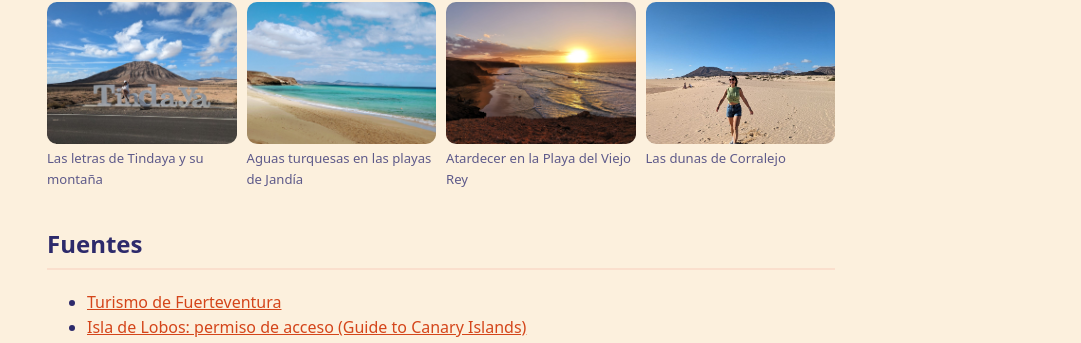
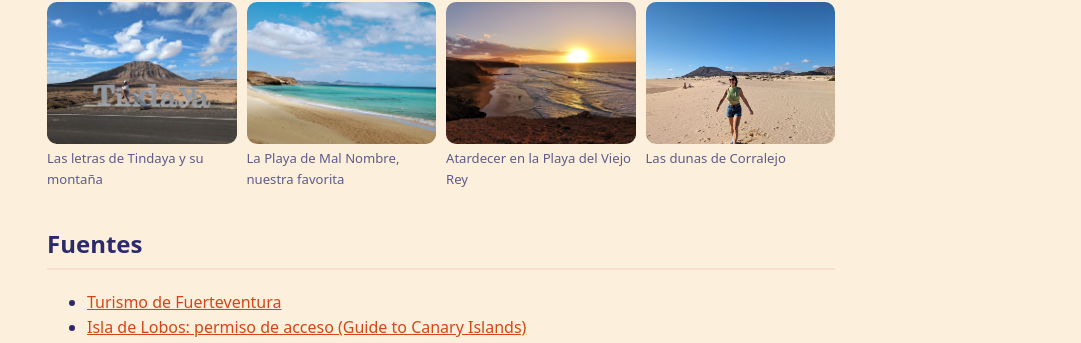
Before and after one commit to cristinacontinente-hue/guias-viajes, a Jekyll site: the page built from viajes/fuerteventura-2023/index.md, in a window 1280 px wide and 900 px high, scrolled down 12200 px. Shown: the part 111-454 px from the top of the window, without its empty margins (199-1280 px from the left). Built offline with Jekyll 4.4.1, drawn with Linux system fonts in a browser that asks for light colours.

Commit message:
Fuerteventura: foto de la Playa de Mal Nombre
Co-Authored-By: Claude Opus 5.5 <noreply@anthropic.com>
Claude-Session: https://claude.ai/code/session_016iMyWm3ZBq7dnBd6R2jnWq

```diff
--- a/viajes/fuerteventura-2023/index.md
+++ b/viajes/fuerteventura-2023/index.md
@@ -49,7 +49,7 @@ galeria:
   - { archivo: imagenes/estatuas-guise-ayose.jpg, texto: "Las estatuas del Mirador de Guise y Ayose" }
   - { archivo: imagenes/hamburguesa-cabra-podomorfos-tindaya.jpg, texto: "Hamburguesa de cabra con vistas a Tindaya" }
   - { archivo: imagenes/letras-tindaya-montana.jpg, texto: "Las letras de Tindaya y su montaña" }
-  - { archivo: imagenes/playa-jandia-aguas-turquesas.jpg, texto: "Aguas turquesas en las playas de Jandía" }
+  - { archivo: imagenes/playa-mal-nombre.jpg, texto: "La Playa de Mal Nombre, nuestra favorita" }
   - { archivo: imagenes/atardecer-playa-viejo-rey.jpg, texto: "Atardecer en la Playa del Viejo Rey" }
   - { archivo: imagenes/dunas-corralejo.jpg, texto: "Las dunas de Corralejo" }
 ultima_revision: 2026-11-25
@@ -187,7 +187,7 @@ Después, la **Playa de Sotavento**. Tiene su encanto, aunque está llena de gen
 > **Cofete, visita obligada:** nosotros no llegamos a ir por falta de tiempo, pero es una zona increíble que queremos conocer. Si tenéis más días, os recomendamos dedicarle un día entero. Se tarda alrededor de una hora desde Morro Jable por una pista de tierra de unos 20 km. Es una playa para verla, no para bañarse, por las corrientes. Muy cerca está el **Roque del Moro**. También se puede ir en una guagua todoterreno desde Morro Jable: horarios y precio *(por confirmar)*{: .por-confirmar}. En Cofete no hay servicios: llevad agua y comida.
 {: .dato}
 
-![Playa de arena dorada y aguas turquesas en Jandía, con las montañas al fondo](imagenes/playa-jandia-aguas-turquesas.jpg)
+![La Playa de Mal Nombre: arena dorada, aguas turquesas y las montañas de Jandía al fondo](imagenes/playa-mal-nombre.jpg)
 ![Atardecer en la Playa del Viejo Rey, con los acantilados, las olas y dos surfistas en la orilla](imagenes/atardecer-playa-viejo-rey.jpg)
 
 ### Día 5 (miércoles): Dunas de Corralejo y Puertito de los Molinos
```
Also changed, not shown: viajes/fuerteventura-2023/imagenes/playa-mal-nombre.jpg (renamed from viajes/fuerteventura-2023/imagenes/playa-jandia-aguas-turquesas.jpg).
